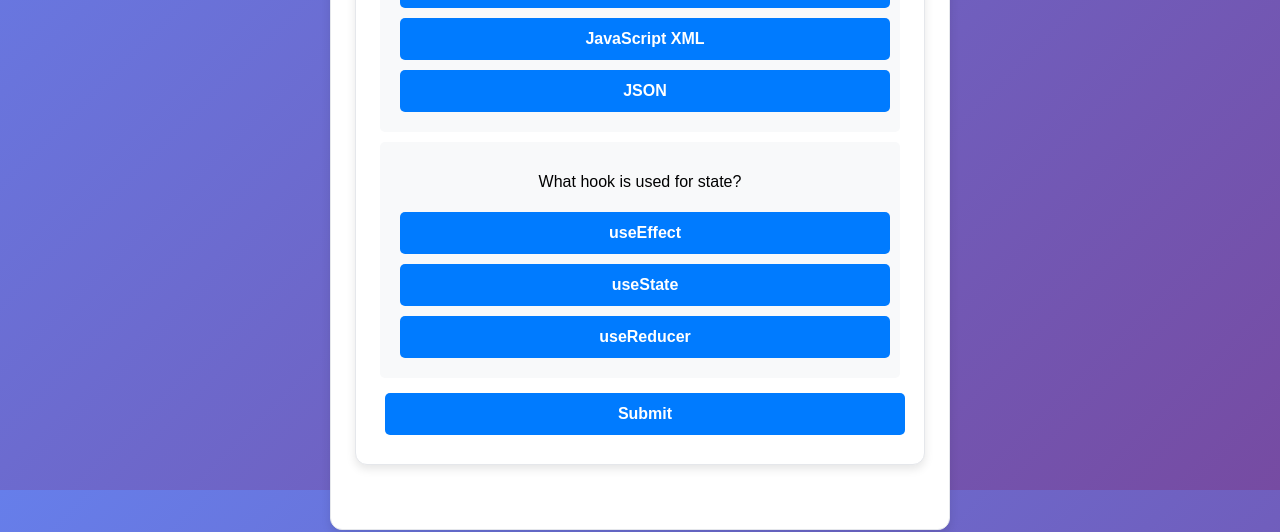
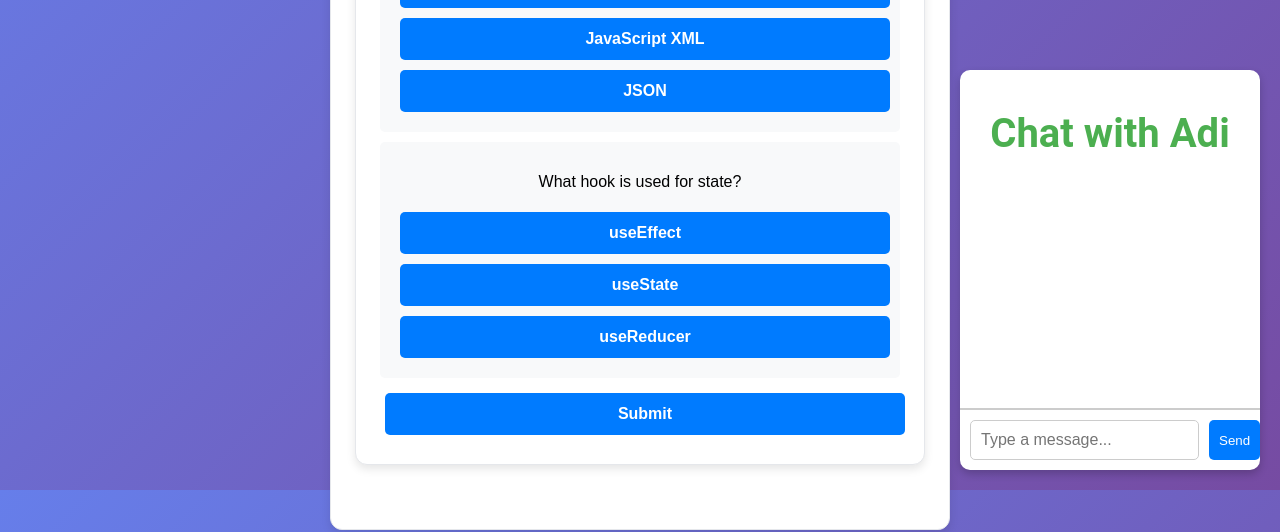
Before and after one commit to maandaadivhaho10/Learning-Managment-system, a React (Vite) app in the folder my-react-app/: page /#/quiz/1 in a window 1280 px wide. Shown: the part 310-842 px from the top of the page. Built offline with nearby package versions, Linux system fonts and the light colour scheme.

Commit message:
added chatboard on the app

```diff
--- a/my-react-app/package.json
+++ b/my-react-app/package.json
@@ -14,7 +14,7 @@
   },
   "dependencies": {
     "@reduxjs/toolkit": "^2.6.0",
-    "axios": "^1.8.2",
+    "axios": "^1.8.4",
     "bootstrap": "^5.3.3",
     "dotenv": "^16.4.7",
     "react": "^19.0.0",
@@ -32,6 +32,6 @@
     "eslint-plugin-react-refresh": "^0.4.19",
     "gh-pages": "^6.3.0",
     "globals": "^15.15.0",
-    "vite": "^6.2.1"
+    "vite": "^6.2.3"
   }
 }
--- /dev/null
+++ b/my-react-app/src/Chatboard.jsx
@@ -0,0 +1,80 @@
+import React, { useState } from "react";
+import axios from "axios";
+import "./newChatBoard.css";
+
+function Chatboard() {
+  const [messages, setMessages] = useState([]);
+  const [input, setInput] = useState("");
+  const [loading, setLoading] = useState(false);
+
+  const sendMessage = async () => {
+    if (input.trim() === "") return; // Ignore empty input
+
+    const userMessage = { text: input, sender: "You" };
+    setMessages((prev) => [...prev, userMessage]);
+    setLoading(true);
+
+    try {
+      const apiKey = import.meta.env.VITE_GEMINI_API_KEY; // Get API key from .env file
+
+      // Ensure API key is available
+      if (!apiKey) {
+        throw new Error("API key is missing.");
+      }
+
+      const response = await axios.post(
+        `https://generativelanguage.googleapis.com/v1/models/gemini-1.5-pro-002:generateContent?key=${apiKey}`, // Include API key in the URL
+        {
+          contents: [{ parts: [{ text: input }] }],
+        },
+        {
+          headers: {
+            "Content-Type": "application/json",
+          },
+        }
+      );
+
+      const botMessage = {
+        text: response.data?.candidates?.[0]?.content?.parts?.[0]?.text || "Sorry, I couldn't understand that.",
+        sender: "Bot",
+      };
+      setMessages((prev) => [...prev, botMessage]);
+    } catch (error) {
+      console.error("Error fetching AI response:", error);
+      const errorMessage = {
+        text: "Sorry, there was an issue getting the response. Please try again later.",
+        sender: "Bot",
+      };
+      setMessages((prev) => [...prev, errorMessage]);
+    } finally {
+      setLoading(false);
+    }
+
+    setInput(""); // Reset input field after message is sent
+  };
+
+  return (
+    <div className="chatboard">
+      <h3 className="chatboard-heading">Chat with Adi</h3>
+      <div className="chat-messages">
+        {messages.map((msg, index) => (
+          <div key={index} className={`chat-message ${msg.sender.toLowerCase()}`}>
+            <strong>{msg.sender}:</strong> {msg.text}
+          </div>
+        ))}
+        {loading && <div className="chat-message bot">Bot is typing...</div>}
+      </div>
+      <div className="chat-input">
+        <input
+          type="text"
+          value={input}
+          onChange={(e) => setInput(e.target.value)}
+          placeholder="Type a message..."
+        />
+        <button onClick={sendMessage} disabled={loading}>Send</button>
+      </div>
+    </div>
+  );
+}
+
+export default Chatboard;
--- a/my-react-app/src/newChatBoard.css
+++ b/my-react-app/src/newChatBoard.css
@@ -21,6 +21,23 @@
 
 .chat-message {
   margin-bottom: 8px;
+  padding: 10px; /* Increased padding for larger text */
+  border-radius: 5px;
+  font-family: Arial, sans-serif;
+}
+
+.chat-message.bot {
+  background-color: #e7f7f5;
+  color: #333;
+  font-size: 1rem; /* Increased font size for bot */
+  font-weight: 400;
+}
+
+.chat-message.you {
+  background-color: #f1f0f0;
+  color: #333;
+  font-size: 1.1rem; /* Increased font size for user */
+  font-weight: 500;
 }
 
 .chat-input {
@@ -31,17 +48,26 @@
 
 .chat-input input {
   flex: 1;
-    padding: 8px;
+  padding: 10px; /* Increased padding for better input appearance */
   border: 1px solid #ccc;
   border-radius: 5px;
+  font-size: 1rem; /* Increased font size for input text */
 }
 
 .chat-input button {
   margin-left: 10px;
-    padding: 8px;
+  padding: 10px; /* Increased button size */
   background: #007bff;
   color: white;
   border: none;
   cursor: pointer;
   border-radius: 5px;
 }
+
+.chatboard-heading {
+  text-align: center;
+  font-size: 2.5rem; /* Increased font size for heading */
+  color: #4CAF50;
+  margin-bottom: 20px;
+  font-family: 'Roboto', sans-serif;
+}
--- a/package.json
+++ b/package.json
@@ -19,5 +19,8 @@
     "jsonwebtoken": "^9.0.2",
     "mysql2": "^3.13.0",
     "nodemon": "^3.1.9"
+  },
+  "devDependencies": {
+    "gh-pages": "^6.3.0"
   }
 }
```
Also changed, not shown: my-react-app/src/newChatBoard.jsx (deleted, +0 -37 lines), 2 other files (tests, documents, lock files or other folders). Lines whose indentation alone changed are shown as unchanged.
